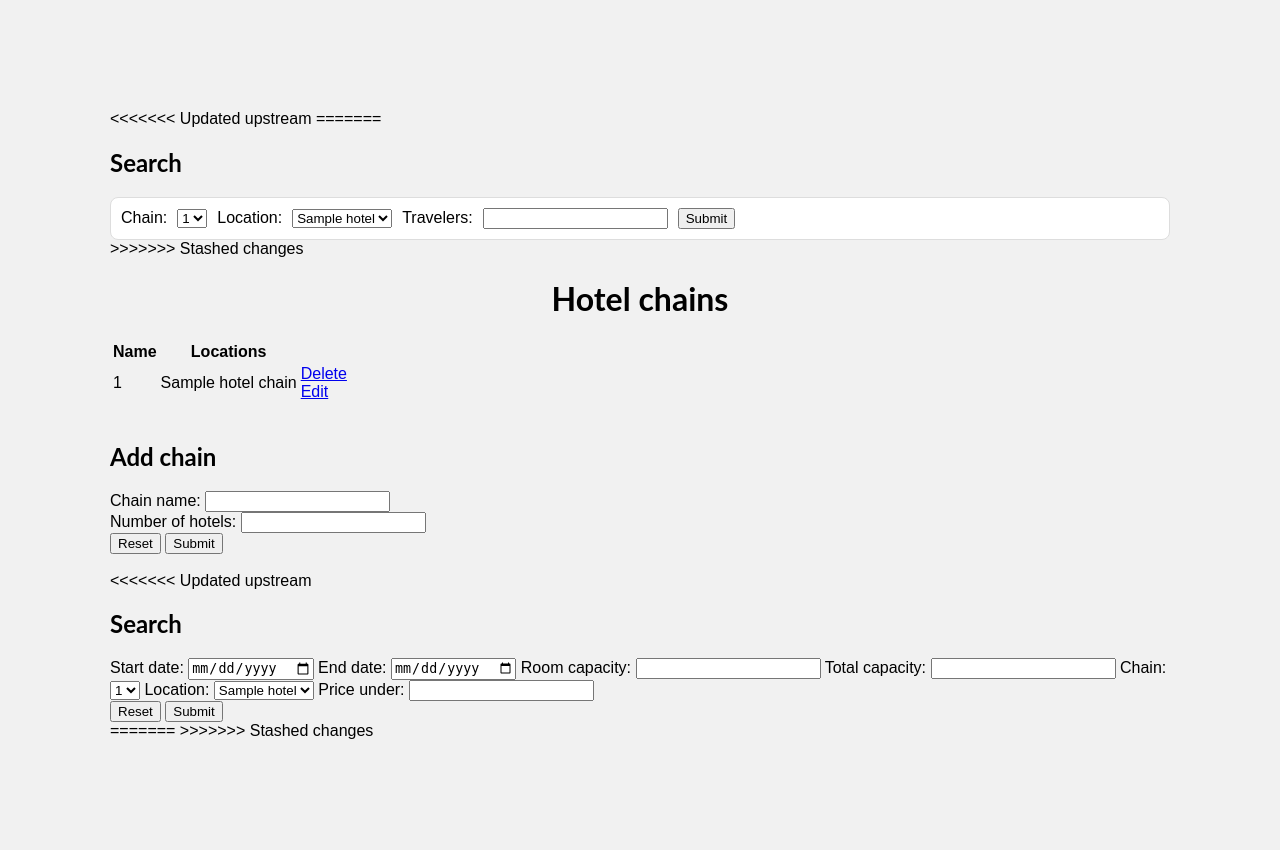
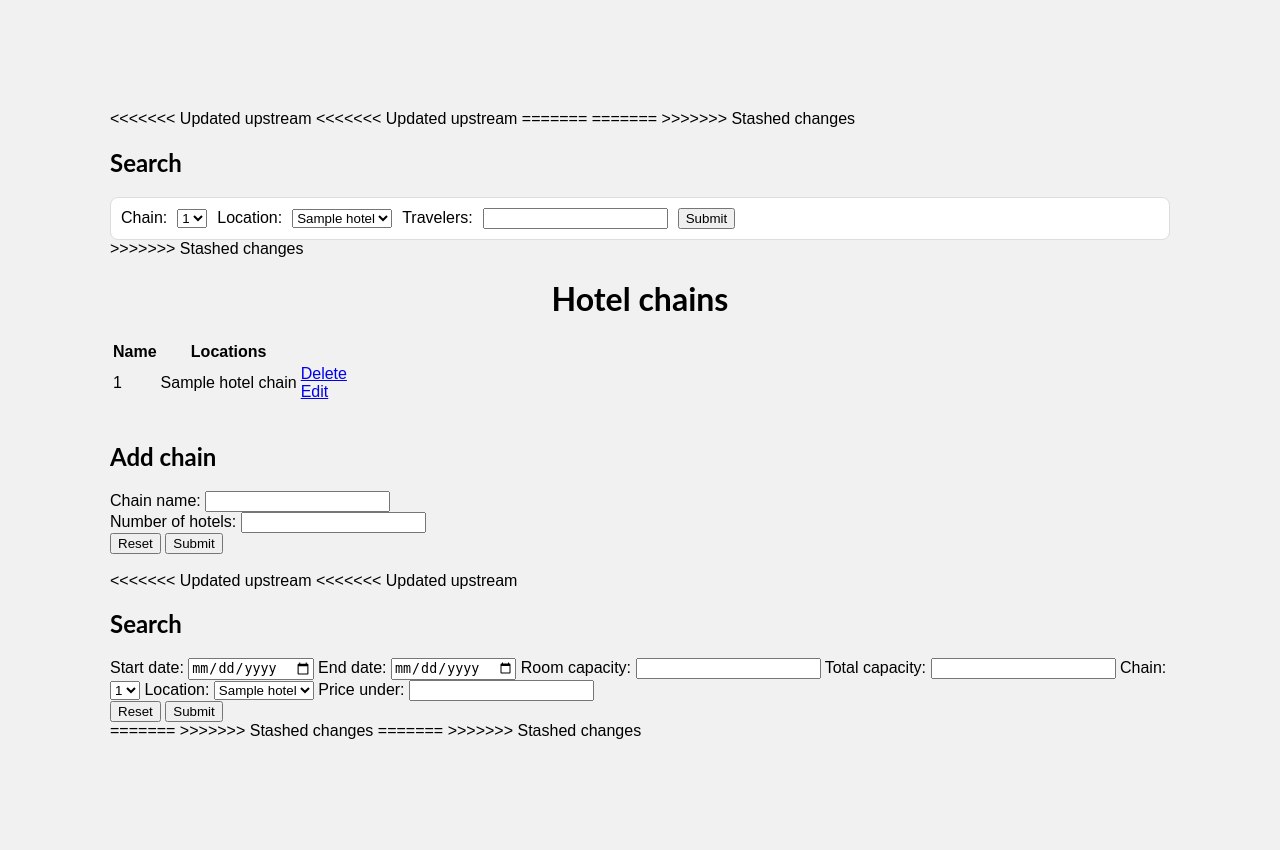
Before and after one commit to anrayliu/databases-project, a Flask app: page / in a window 1280 px wide. Run offline with Flask 3, Linux system fonts and the light colour scheme; a database or web service that is not in the repository returns one stand-in record (values such as "Sample title"); some libraries are stand-ins or nearby versions.

Commit message:
more rebaseing

```diff
--- a/templates/index.html
+++ b/templates/index.html
@@ -9,7 +9,10 @@
 {% block body %}
 <div class="content">
 <<<<<<< Updated upstream
+<<<<<<< Updated upstream
 =======
+=======
+>>>>>>> Stashed changes
 
 	<h2>Search</h2>
 
@@ -83,6 +86,7 @@
 
 	<br>
 <<<<<<< Updated upstream
+<<<<<<< Updated upstream
 	<h2>Search</h2>
 
 	<form action="/results" method="GET">
@@ -123,6 +127,8 @@
 
 =======
 >>>>>>> Stashed changes
+=======
+>>>>>>> Stashed changes
 
 </div>
 
```
